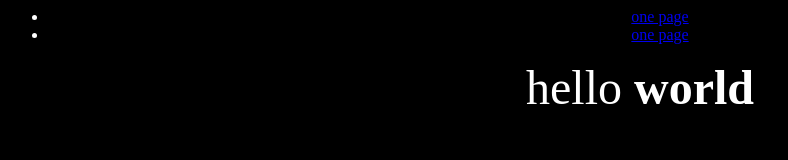
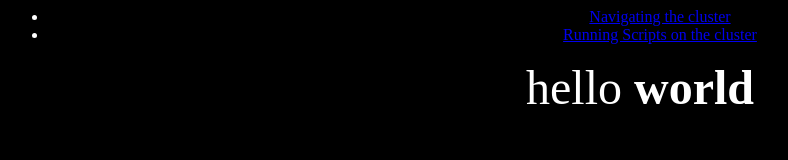
Before and after one commit to Abdullah-Ghani/Cluster, a plain HTML site: page index.html in a window 1280 px wide. Shown: the whole page, without its empty margins (0-788 px from the left). Drawn offline with Linux system fonts and the light colour scheme.

Commit message:
Update index.html

```diff
--- a/index.html
+++ b/index.html
@@ -4,8 +4,8 @@ Java in Aerodynamics
 </title>
 <body>
 	<ul>
-<li><a href="Navigating the Cluster (1).html">one page</a></li>
-		<li><a href="Running Scripts on the Cluster.html">one page</a></li>
+<li><a href="Navigating the Cluster (1).html">Navigating the cluster</a></li>
+<li><a href="Running Scripts on the Cluster.html">Running Scripts on the cluster</a></li>
 </ul>
  <font size="20">hello <b>world</b></font>
 </body>
```
